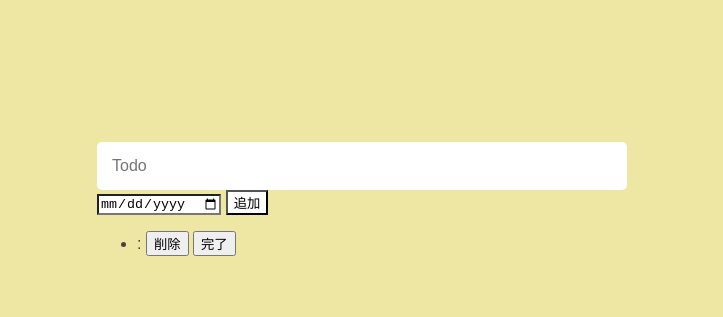
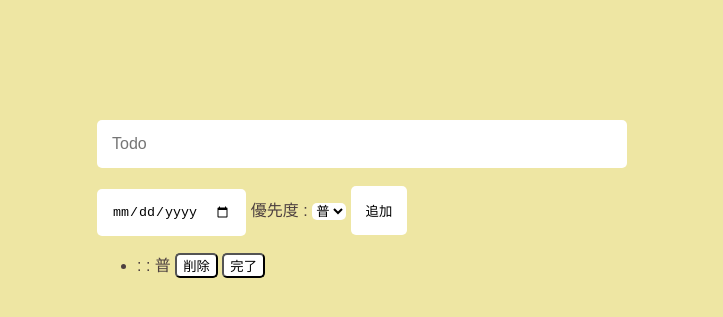
Before and after one commit to Yuuki524/NakamuraPage, a plain HTML site: page index.html in a window 1280 px wide. Both pictures are taken after a click on the button "追加". Shown: the part 417-734 px from the top of the page, without its empty margins (278-1001 px from the left). Drawn offline with Linux system fonts and the light colour scheme.

Commit message:
Update index.html

```diff
--- a/index.html
+++ b/index.html
@@ -36,9 +36,29 @@
         }
         .addition{
             background: #fff;
+            border-radius: 5px;
+            border: none;
+            padding: 15px;
         }
         .calender{
             background: #fff;
+            border-radius: 5px;
+            border: none;
+            padding: 15px;
+        }
+        .delete-btn{
+            background: #fff;
+            border-radius: 5px;
+        }
+        .complete-btn{
+            background: #fff;
+            border-radius: 5px;
+        }
+        .priorityselect{
+            background: #fff;
+            border-radius: 5px;
+            border: none;
+
         }
         .completed>span {
             text-decoration: line-through;
@@ -48,8 +68,13 @@
 <body>
     <h1>TodoList</h1>
     <div id="todo-container">
-        <input type="text" name="" id="create-input" class="textbox" placeholder="Todo" />
+        <input type="text" name="" id="create-input" class="textbox" placeholder="Todo" /><br>
         <input type="date" id="create-date" class="calender"/>
+        優先度  :  <select id="priority" class="priorityselect">優先度:
+            <option>低</option>
+            <option selected>普</option>
+            <option>高</option>
+        </select>
         <button id="create-btn" class="addition">追加</button>
         <ul id="todo-list">
             <!-- ここに.todo-itemを追加 -->
@@ -61,6 +86,7 @@
             <!-- #todo-listに追加する元となるテンプレート -->
             <span class="todo-title"></span>
             <span class="todo-date"></span>
+            <span class="priorityselect"></span>
             <input type="button" class="delete-btn" value="削除">
             <input type="button" class="complete-btn" value="完了">
         </li>
@@ -73,17 +99,17 @@
         const createBtn = document.querySelector("#create-btn");
         const todoList = document.querySelector("#todo-list");
         const createDate = document.querySelector("#create-date");
+        const createPriority = document.querySelector("#priority");
         // テンプレートを取得
         const todoItemTmpl = document.querySelector("#todo-item-tmpl");
 
         // テンプレートのcontent（.todo-item要素）を取得
         const todoItem = todoItemTmpl.content;
 
-
         // アイテムの追加
         createBtn.addEventListener(EVENT_CLICK, () => {
         // 追加ボタンを押すとcreateTodoItem関数が実行
-            createTodoItem(createInput.value + "  :  " + createDate.value);
+            createTodoItem(createInput.value + "  :  " + createDate.value + "  :  " + createPriority.value);
         });
 
 
@@ -95,6 +121,8 @@
         const newDate = newItem.querySelector( ".todo-date" );
         const newdelBtn = newItem.querySelector(".delete-btn");
         const newCompBtn = newItem.querySelector(".complete-btn");
+        const newPriority = newItem.querySelector(".priorityselect");
+
 
         // タイトルを設定
         newTitle.textContent = value;
```
